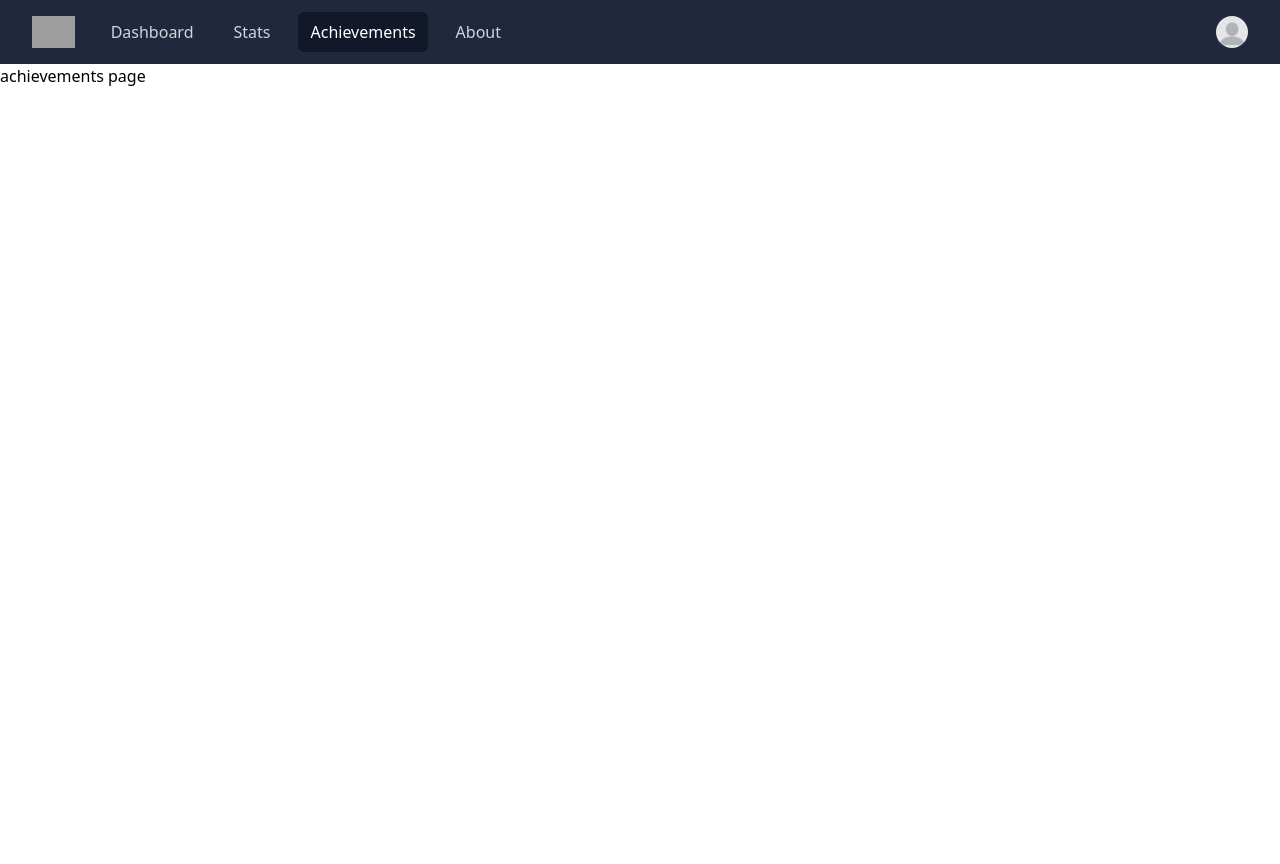
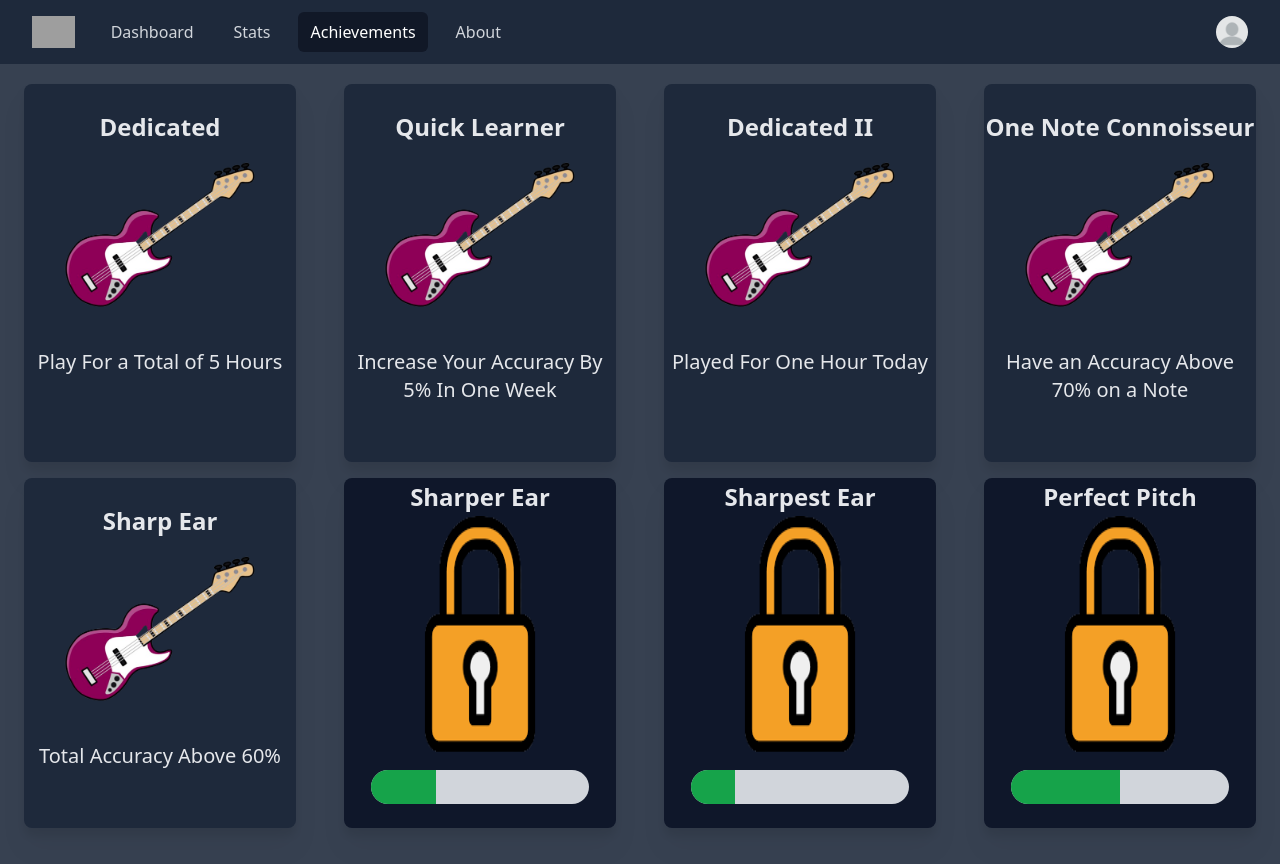
Before and after one commit to ctrlaltf2/super-ear, a React (Create React App) app in the folder frontend/: page /achievements in a window 1280 px wide. Before the commit the page ends 800 px from the top, so only its background shows below. Built offline with nearby package versions, Linux system fonts and the light colour scheme; grey boxes are pictures that could not be loaded.

Commit message:
Updating to Current Front End Build

```diff
--- /dev/null
+++ b/frontend/src/components/AchievementModal.jsx
@@ -0,0 +1,69 @@
+import { Dialog, Transition } from '@headlessui/react'
+import { Fragment, useRef } from 'react'
+
+export const AchievementModal = (props) => {
+    const cancelButtonRef = useRef(null)
+    return(
+        <Transition.Root show={props.open} as={Fragment}>
+                <Dialog as="div" className="relative z-10" initialFocus={cancelButtonRef} onClose={props.close}>
+                    <Transition.Child
+                    as={Fragment}
+                    enter="ease-out duration-300"
+                    enterFrom="opacity-0"
+                    enterTo="opacity-100"
+                    leave="ease-in duration-200"
+                    leaveFrom="opacity-100"
+                    leaveTo="opacity-0"
+                    >
+                    <div className="fixed inset-0 bg-gray-700 bg-opacity-75 transition-opacity" />
+                    </Transition.Child>
+
+                    <div className="fixed inset-0 z-10 overflow-y-auto">
+                    <div className="flex min-h-full items-center justify-center p-4 text-center sm:items-center sm:p-0">
+                        <Transition.Child
+                        as={Fragment}
+                        enter="ease-out duration-300"
+                        enterFrom="opacity-0 translate-y-4 sm:translate-y-0 sm:scale-95"
+                        enterTo="opacity-100 translate-y-0 sm:scale-100"
+                        leave="ease-in duration-200"
+                        leaveFrom="opacity-100 translate-y-0 sm:scale-100"
+                        leaveTo="opacity-0 translate-y-4 sm:translate-y-0 sm:scale-95"
+                        >
+
+                        {/*Dialog Panel*/}
+                        <Dialog.Panel className="relative transform overflow-hidden rounded-lg bg-slate-500 shadow-2xl transition-all p-8 sm:my-8 sm:w-11/12 sm:max-w-3xl">
+                                {/*contents flexbox*/}
+                                <div className="flex items-center space-x-10 w-full h-full">
+
+                                    {/*bio picture*/}
+                                    <div className="align-center w-full">
+                                        <img className="w-full aspect-square rounded-full mx-auto shadow-2xl drop-shadow-2xl"
+                                                src={props.pic} />
+                                    </div>
+                                    {/*bio text*/}
+                                    <div className="text-center bg-slate-600 shadow-2xl drop-shadow-2xl rounded-xl p-3">
+                                        {/*Name */}
+                                        <Dialog.Title as="h3" className="text-4xl font-medium leading-0 text-gray-200 ">
+                                            {props.name}
+                                        </Dialog.Title>
+                                        <div className="flex flex-no-wrap p-1 pt-4 justify-center text-sm font-normal text-gray-200 space-x-11">
+                                                <p>{props.college} </p>
+                                                <p>{props.title}</p>
+                                                <p>{props.contact}</p>
+                                        </div>
+                                        {/*body formatting */}
+                                        <div className="mt-2">
+                                            <p className="text-sm font-light text-gray-200 w-full">
+                                                {props.bio}
+                                            </p>
+                                        </div>
+                                    </div>
+                                </div>
+                        </Dialog.Panel>
+                        </Transition.Child>
+                    </div>
+                    </div>
+                </Dialog>
+            </Transition.Root>
+    );
+};
--- /dev/null
+++ b/frontend/src/components/AchievementSquare.jsx
@@ -0,0 +1,24 @@
+import  {AchievementModal} from "../components/AchievementModal";
+import { AchievementSquareLocked } from "./AchievementSquareLocked";
+import { AchievementSquareUnlocked } from "./AchievementSquareUnlocked";
+import {useState} from 'react'
+
+export const AchievementSquare = (props) => {
+
+    const [modal, setModal] = useState(false)
+    function handleClick() {
+        setModal(true)
+    }
+    const unlocked = props.Unlocked;
+    if (unlocked){
+        return <AchievementSquareUnlocked
+        Title = {props.Title}
+        Logo = {props.Logo}
+        Descr = {props.Descr}
+
+        />;
+    }
+    return <AchievementSquareLocked
+    unlockPercent={props.unlockPercent}
+    Title = {props.Title}/>;
+}
--- /dev/null
+++ b/frontend/src/components/AchievementSquareLocked.jsx
@@ -0,0 +1,26 @@
+import {useState} from 'react';
+import lock from "./pics/lock.png";
+import {ProgressBar} from "./ProgressBar";
+
+export const AchievementSquareLocked = (props) => {
+    return (
+        <>
+        <div className = "drop-shadow-xl pb-[1%] pt-[1%] rounded-lg bg-slate-900 mx-auto w-[85%] mb-4">
+            <div className = "text-gray-200 text-2xl text-center font-semibold">
+                {props.Title}
+            </div>
+            <img className = "w-full h-[70%] mt-[1%]"
+                src = {lock}
+                alt = "lock" />
+            <div className="w-[80%] h-[10%] mt-[5%] ml-[10%]">
+                <div className='h-full w-full bg-gray-300 rounded-full'>
+                    <div
+                        style={{ width: `${props.unlockPercent}%`}}
+                        className={'h-full bg-green-600 rounded-l-full'}>
+                    </div>
+                </div>
+            </div>
+        </div>
+        </>
+        );
+}
--- /dev/null
+++ b/frontend/src/components/AchievementSquareUnlocked.jsx
@@ -0,0 +1,41 @@
+import  {AchievementModal} from "../components/AchievementModal";
+import {useState} from 'react'
+import classNames from 'classnames';
+
+export const AchievementSquareUnlocked = (props) => {
+
+    const [modal, setModal] = useState(false)
+    function handleClick() {
+        setModal(true)
+    }
+    return (
+        <>
+         <AchievementModal
+            name = {props.Name}
+            pic = {props.Pic}
+            bio = {props.Bio}
+            college = {props.Creds}
+            title = {props.Spec}
+            contact = {props.Contact}
+            open = {modal}
+            close = {setModal}
+           />
+
+        <div className = "cursor-pointer drop-shadow-xl pb-[1%] pt-[1%] rounded-lg bg-slate-800 mx-auto hover:transition-all hover:bg-slate-700 transition ease-in-out delay-150 hover:shadow-lg hover:shadow-yellow-600 w-[85%] mb-4"
+                        onClick = {() => handleClick()}
+
+        >
+            <button type="button" onClick={() => props.onPress}></button>
+            <div className = "text-gray-200 text-2xl text-center font-semibold">
+                {props.Title}
+            </div>
+            <img className = "w-full pt-[7%]"
+                src = {props.Logo}
+                alt = "achievement logo" />
+            <div className = 'text-gray-200 text-xl text-center font-normal pt-[15%]'>
+                {props.Descr}
+            </div>
+        </div>
+        </>
+        );
+}
--- a/frontend/src/pages/Achievements.js
+++ b/frontend/src/pages/Achievements.js
@@ -1,11 +1,17 @@
 import React from "react";
-
+import { AchievementSquare } from "../components/AchievementSquare";
+import guitar from "../components/pics/guitar.png";
 function Achievements(){
     return(
-        <div>
-            <h1>
-                achievements page
-            </h1>
+        <div className = "min-h-screen py-5 bg-gray-700 grid sm:grid-cols-1 md:grid-cols-2 lg:grid-cols-4 xl:grid-cols-4">
+            <AchievementSquare Unlocked = {true} unlockPercent={100} Title = "Dedicated" Descr="Play For a Total of 5 Hours" Logo={guitar}/>
+            <AchievementSquare Unlocked = {true} unlockPercent={100} Title = "Quick Learner" Descr="Increase Your Accuracy By 5% In One Week" Logo={guitar}/>
+            <AchievementSquare Unlocked = {true} unlockPercent={100} Title = "Dedicated II" Descr="Played For One Hour Today" Logo={guitar}/>
+            <AchievementSquare Unlocked = {true} unlockPercent={100} Title = "One Note Connoisseur" Descr="Have an Accuracy Above 70% on a Note" Logo={guitar}/>
+            <AchievementSquare Unlocked = {true} unlockPercent={100} Title = "Sharp Ear" Descr="Total Accuracy Above 60%" Logo={guitar}/>
+            <AchievementSquare Unlocked = {false} unlockPercent={30} Title = "Sharper Ear" Descr="Total Accuracy Above 70%" Logo={guitar}/>
+            <AchievementSquare Unlocked = {false} unlockPercent={20} Title = "Sharpest Ear" Descr="Total Accuracy Above 80%" Logo={guitar}/>
+            <AchievementSquare Unlocked = {false} unlockPercent={50} Title = "Perfect Pitch" Descr="Get Every Note in a Session Correct" Logo={guitar}/>
         </div>
     );
 };
```
Also changed, not shown: frontend/src/components/pics/guitar.png (added), frontend/src/components/pics/lock.png (added).
